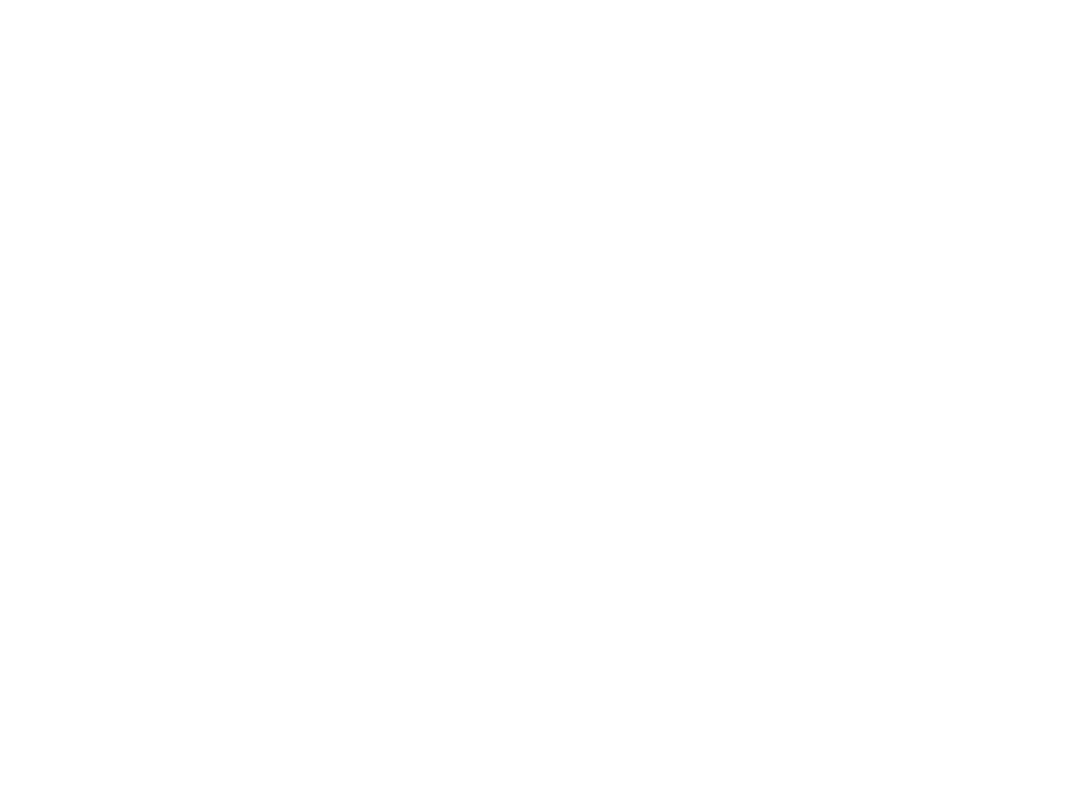
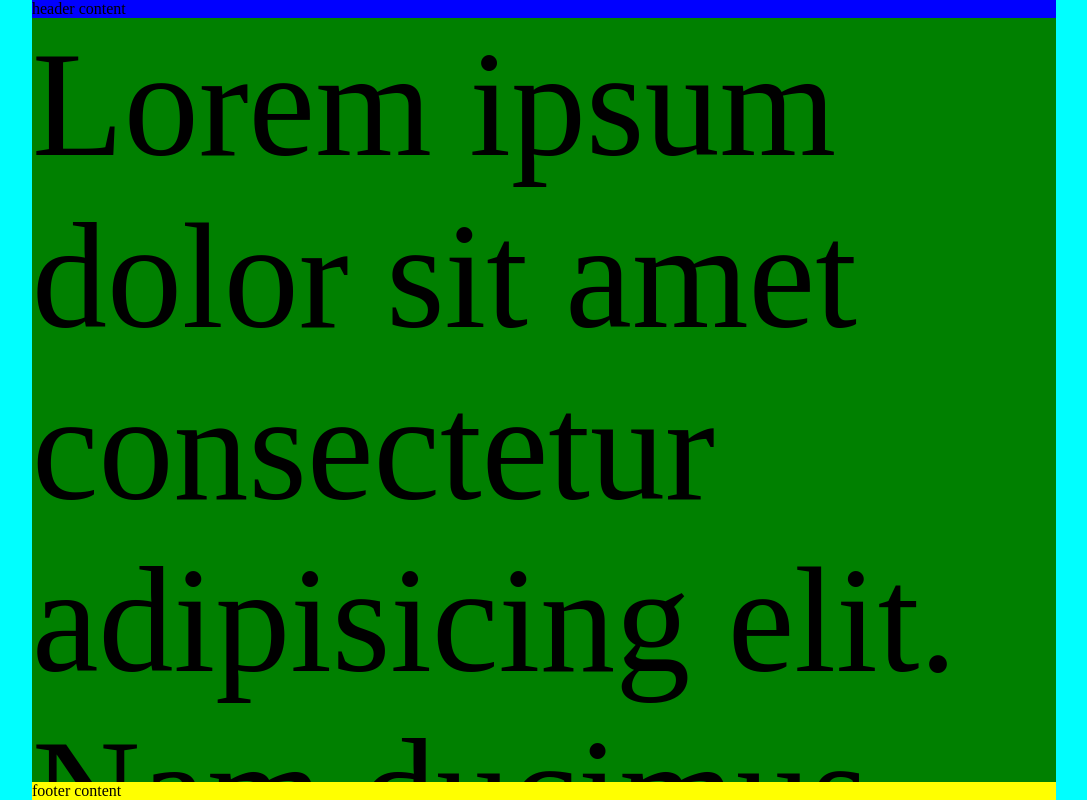
Before and after one commit to DayanWalter/TOP-restaurant-page, a website built with webpack: page dist/index.html in a window 1280 px wide. Shown: the whole page, without its empty margins (96-1183 px from the left). Built offline with nearby package versions, Linux system fonts and the light colour scheme.

Commit message:
Added styles.css and some css

```diff
--- a/dist/index.html
+++ b/dist/index.html
@@ -3,10 +3,28 @@
   <head>
     <meta charset="UTF-8" />
     <meta name="viewport" content="width=device-width, initial-scale=1.0" />
+    <link rel="stylesheet" href="styles.css" />
     <title>Restaurant Page</title>
   </head>
   <body>
-    <div id="content"></div>
+    <div id="content">
+      <div class="container">
+        <div class="header">header content</div>
+        <div class="main">
+          Lorem ipsum dolor sit amet consectetur adipisicing elit. Nam ducimus
+          magnam, excepturi atque veniam quod voluptatem facilis mollitia
+          necessitatibus consequuntur ab nesciunt assumenda qui possimus?
+          Reiciendis vitae sint voluptatem aliquam? Lorem ipsum dolor sit amet
+          consectetur adipisicing elit. Possimus minima, iure accusamus maiores
+          quis nam, dignissimos magni vero, porro officia molestias. Eum
+          reiciendis natus impedit enim? Vitae eligendi error maxime. Lorem
+          ipsum dolor sit amet consectetur adipisicing elit. Tenetur nulla error
+          ex sed ullam dolores deleniti, adipisci vitae consectetur enim rem
+          perferendis id eos iusto tempora laboriosam mollitia quos soluta.
+        </div>
+        <div class="footer">footer content</div>
+      </div>
+    </div>
     <script src="main.js"></script>
   </body>
 </html>
--- /dev/null
+++ b/dist/styles.css
@@ -0,0 +1,27 @@
+html,
+body,
+#content {
+  height: 100%;
+  margin: 0;
+  background-color: aqua;
+}
+.container {
+  height: 100vh;
+  width: 80%;
+  margin: auto;
+  background-color: rgb(255, 168, 127);
+  box-sizing: border-box;
+  display: grid;
+  grid-template-rows: auto 1fr auto;
+}
+.header {
+  background-color: blue;
+}
+.main {
+  background-color: green;
+  overflow: auto;
+  font-size: 150px;
+}
+.footer {
+  background-color: yellow;
+}
```
Also changed, not shown: 1 other file.
